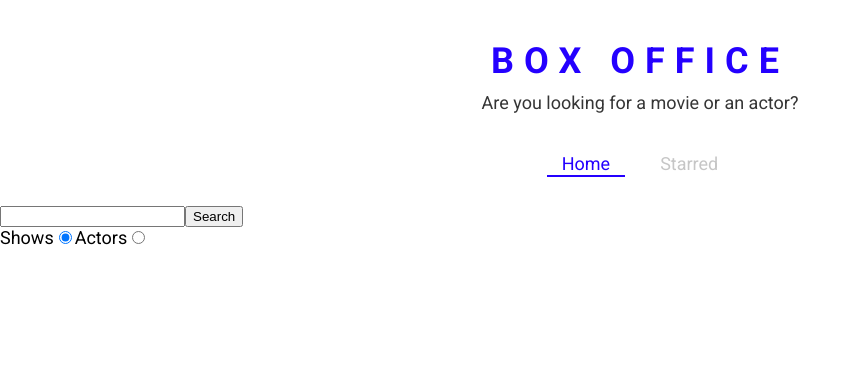
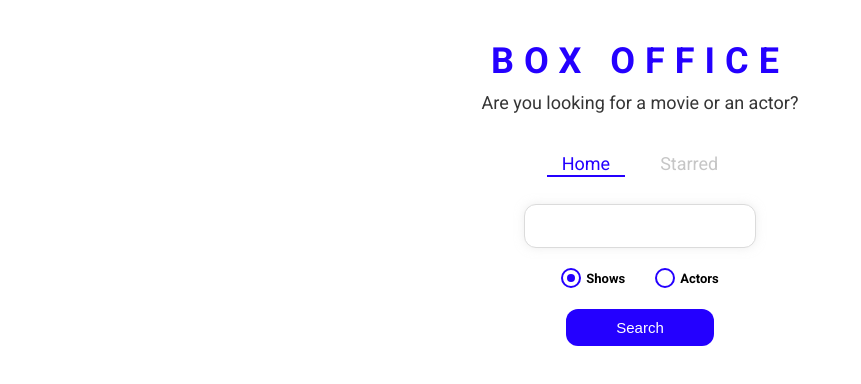
Before and after one commit to Gunner96/boxofficekunal, a React (Create React App) app: page / in a window 1280 px wide. Shown: the top 384 px of the page, without its empty margins (0-861 px from the left). Built offline with nearby package versions, Linux system fonts and the light colour scheme.

Commit message:
We added all the styled to the home page

```diff
--- /dev/null
+++ b/src/Components/CustomRadio.js
@@ -0,0 +1,66 @@
+import React from 'react'
+import styled from 'styled-components';
+
+const RadioWrapper = styled.label`
+  display: block;
+  position: relative;
+  padding-left: 25px;
+  cursor: pointer;
+  font-size: 13px;
+  user-select: none;
+  font-weight: 700;
+  line-height: 1.65;
+
+  input {
+    position: absolute;
+    opacity: 0;
+    cursor: pointer;
+  }
+
+  span {
+    position: absolute;
+    top: 0;
+    left: 0;
+    height: 16px;
+    width: 16px;
+    background-color: #fff;
+    border: 2px solid ${({ theme }) => theme.mainColors.blue};
+    border-radius: 50%;
+  }
+
+  input:checked ~ span {
+    background-color: #fff;
+    border: 2px solid ${({ theme }) => theme.mainColors.blue};
+  }
+
+  span:after {
+    content: '';
+    position: absolute;
+    display: none;
+  }
+
+  input:checked ~ span:after {
+    display: block;
+  }
+
+  span:after {
+    top: 4px;
+    left: 4px;
+    width: 8px;
+    height: 8px;
+    border-radius: 50%;
+    background: ${({ theme }) => theme.mainColors.blue};
+  }
+`;
+
+const CustomRadio = ({id,value,checked,onChange,label}) => {
+    return (
+        <RadioWrapper htmlFor={id}>
+                {label}
+                <input type='radio' id={id} onChange={onChange} checked={checked} value={value} />
+                <span/>
+        </RadioWrapper>
+    )
+}
+
+export default CustomRadio
--- a/src/Pages/Home.js
+++ b/src/Pages/Home.js
@@ -1,10 +1,12 @@
 import { render } from '@testing-library/react'
 import React, {useState} from 'react'
 import Actorgrid from '../Components/Actors/Actorgrid'
+import CustomRadio from '../Components/CustomRadio'
 import MainPageLayout from '../Components/MainPageLayout'
 import Showgrid from '../Components/Show/Showgrid'
 import { apiGet } from '../Misc/Config'
 import { useLastQuery } from '../Misc/Custom-hooks'
+import { SearchInput,RadioInputsWrapper, SearchButtonWrapper } from './Home.styled'
 
 
 const Home = () => {
@@ -47,21 +49,37 @@
     return (
         <div>
         <MainPageLayout>
-        <input type='text' onChange={oninputchange} onKeyDown={onKeyDown} value={value} />
-        <button type='button' onClick={searchfor}>Search</button>
+        <SearchInput type='text' onChange={oninputchange} onKeyDown={onKeyDown} value={value} />
 
-        <div>
-            <label htmlFor='search-shows'>
-                Shows
-                <input type='radio' id='search-shows' checked={isShowsSearch} value='shows' onChange={changeSearchOption}/>
-            </label>
 
-            <label htmlFor='search-actors'>
+        <RadioInputsWrapper>
+            <div>
+            <CustomRadio
+            label="Shows"
+            id='search-shows'
+            value="shows"
+            onChange={changeSearchOption}
+            checked={isShowsSearch}
+            />
+            </div>
+            <div>
+            <CustomRadio
+            label="Actors"
+            id="search-actors"
+            value="people"
+            onChange={changeSearchOption}
+            checked={!isShowsSearch}
+
+            />
+            {/* <label htmlFor='search-actors'>
                 Actors
                 <input type='radio' id='search-actors' value='people' checked={!isShowsSearch} onChange={changeSearchOption}/>
-            </label>
-
-        </div>
+            </label> */}
+            </div>
+        </RadioInputsWrapper>
+        <SearchButtonWrapper>
+        <button type='button' onClick={searchfor}>Search</button>
+        </SearchButtonWrapper>
         </MainPageLayout>
         {renderResults()}
         </div>
--- /dev/null
+++ b/src/Pages/Home.styled.js
@@ -0,0 +1,49 @@
+import styled from 'styled-components'
+
+export const SearchInput = styled.input`
+  display: block;
+  font-family: 'Roboto', sans-serif;
+  width: 200px;
+  margin: auto;
+  outline: none;
+  padding: 13px 15px;
+  border: 1px solid #dbdbdb;
+  box-shadow: 0px 0px 10px 0px rgba(219, 219, 219, 0.5);
+  font-size: 14px;
+  border-radius: 12px;
+  color: #8d8d8d;
+
+  &::placeholder {
+    font-weight: 300;
+    color: #8d8d8d;
+  }
+`;
+
+export const RadioInputsWrapper = styled.div`
+  display: flex;
+  justify-content: center;
+  margin: 20px 0;
+
+  div {
+    margin: 0 15px;
+  }
+`;
+
+export const SearchButtonWrapper = styled.div`
+  text-align: center;
+  margin-bottom: 35px;
+
+  button {
+    color: #fff;
+    background-color: ${({ theme }) => theme.mainColors.blue};
+    margin: auto;
+    padding: 10px 50px;
+    font-size: 15px;
+    border: none;
+    outline: none;
+    border-radius: 12px;
+    &:hover {
+      cursor: pointer;
+    }
+  }
+`;
```
